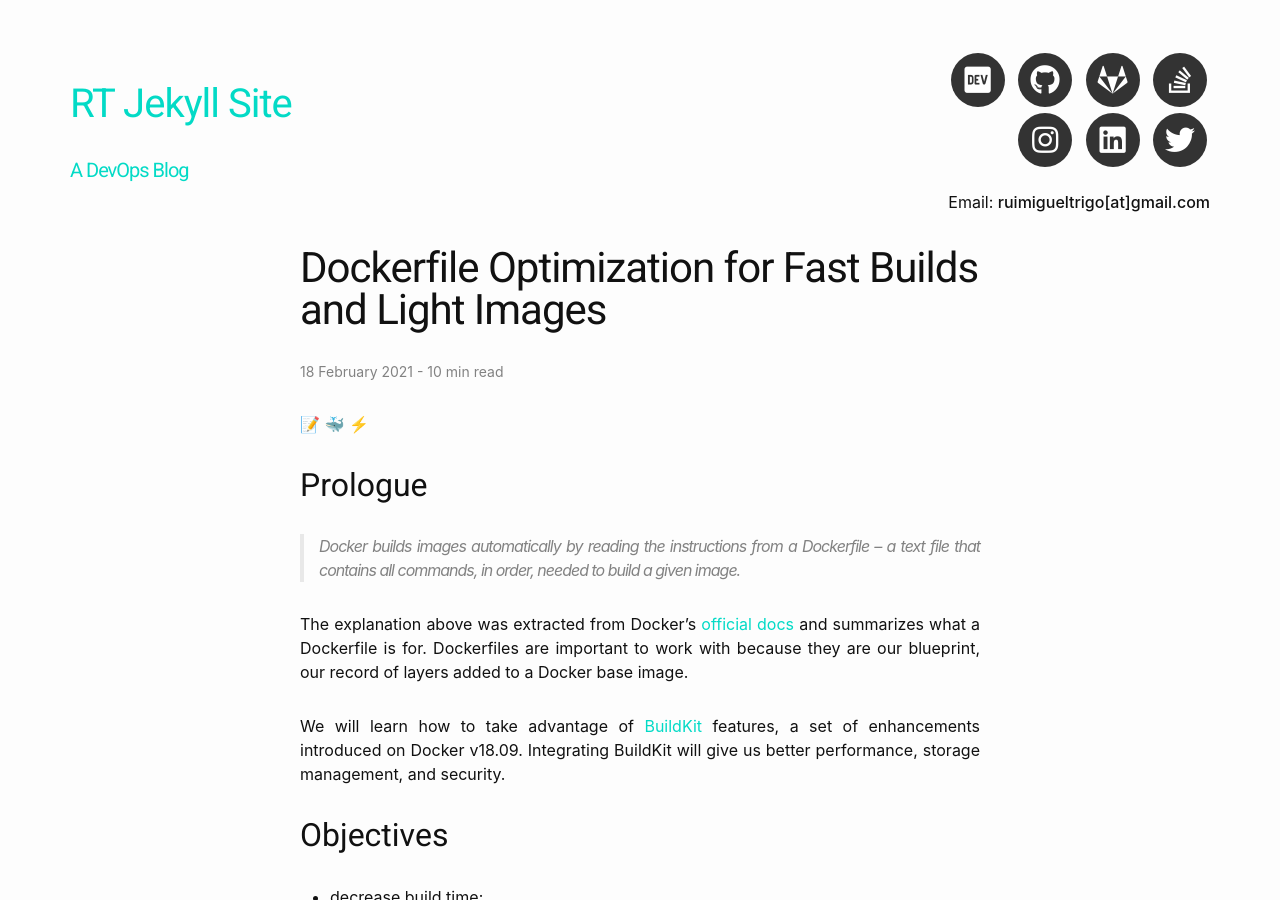
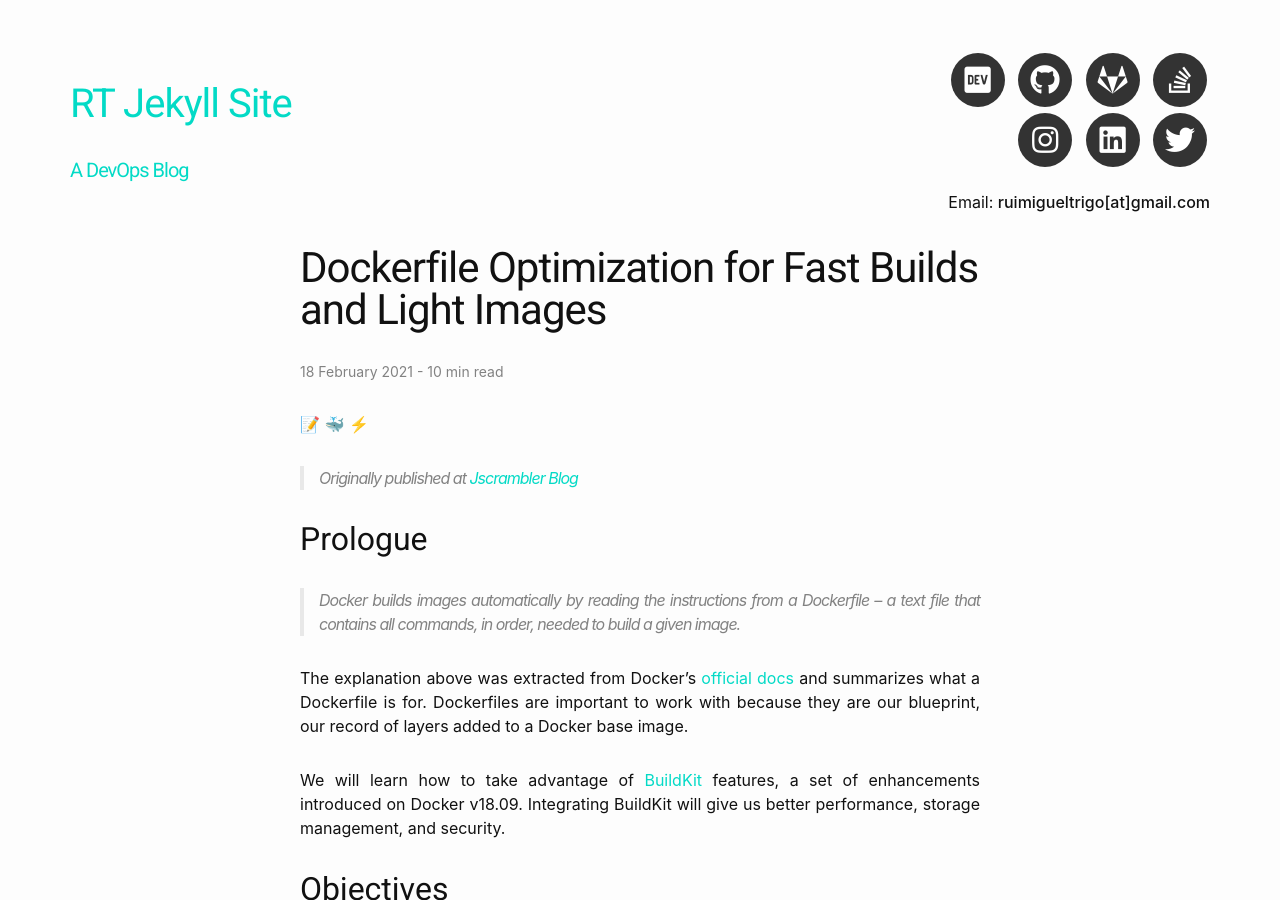
Before and after one commit to r-trigo/jekyll-blog, a Jekyll site: the page built from _posts/2021-02-18-dockerfile-optimization-for-fast-builds-and-light-images.md, in a window 1280 px wide and 900 px high. Built offline with Jekyll 4.4.1, drawn with Linux system fonts in a browser that asks for light colours; nearby versions of some CDN libraries; emoji names are drawn with the system emoji font.

Commit message:
fix(docker): add canonical reference

```diff
--- a/_posts/2021-02-18-dockerfile-optimization-for-fast-builds-and-light-images.md
+++ b/_posts/2021-02-18-dockerfile-optimization-for-fast-builds-and-light-images.md
@@ -4,6 +4,8 @@ title: Dockerfile Optimization for Fast Builds and Light Images
 date: 2021-02-18 18:51 +0000
 ---
 :pencil: :whale: :zap:
+
+>Originally published at [Jscrambler Blog](https://blog.jscrambler.com/dockerfile-optimization-for-fast-builds-and-light-images/)
 
 ## Prologue
 > Docker builds images automatically by reading the instructions from a Dockerfile -- a text file that contains all commands, in order, needed to build a given image.
@@ -369,3 +371,5 @@ Like Charles Duhigg wrote on The Power of Habit: "*small victories are the consi
 [2]: https://docs.docker.com/engine/reference/builder/#buildkit
 [3]: https://github.com/jenkins-docs/simple-java-maven-app
 [4]: https://youtu.be/JofsaZ3H1qM
+
+<link rel="canonical" href="https://blog.jscrambler.com/dockerfile-optimization-for-fast-builds-and-light-images/" />
```
